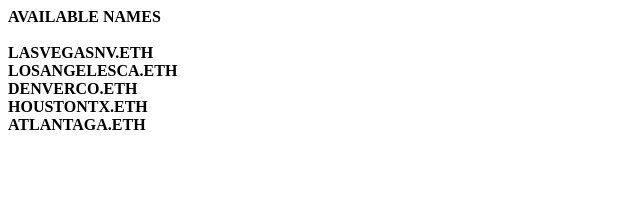
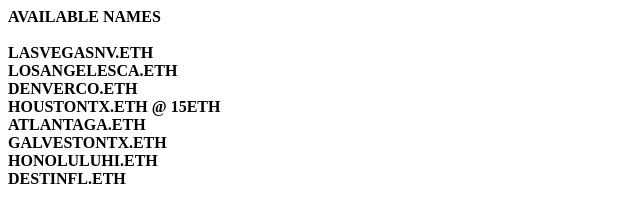
Before and after one commit to kd100m/ENS4SALE, a plain HTML site: page index.html in a window 1280 px wide. Shown: the whole page, without its empty margins (0-640 px from the left). Drawn offline with Linux system fonts and the light colour scheme.

Commit message:
Update index.html

```diff
--- a/index.html
+++ b/index.html
@@ -8,7 +8,11 @@
 <b>LASVEGASNV.ETH</b><br>
 <b>LOSANGELESCA.ETH</b><br>
 <b>DENVERCO.ETH</b><br>
-<b>HOUSTONTX.ETH</b><br>
+<b>HOUSTONTX.ETH @ 15ETH</b><br>
 <b>ATLANTAGA.ETH</b><br>
+<b>GALVESTONTX.ETH</b><br>
+<b>HONOLULUHI.ETH</b><br>
+<b>DESTINFL.ETH</b><br>
+
 
 </body>
```
